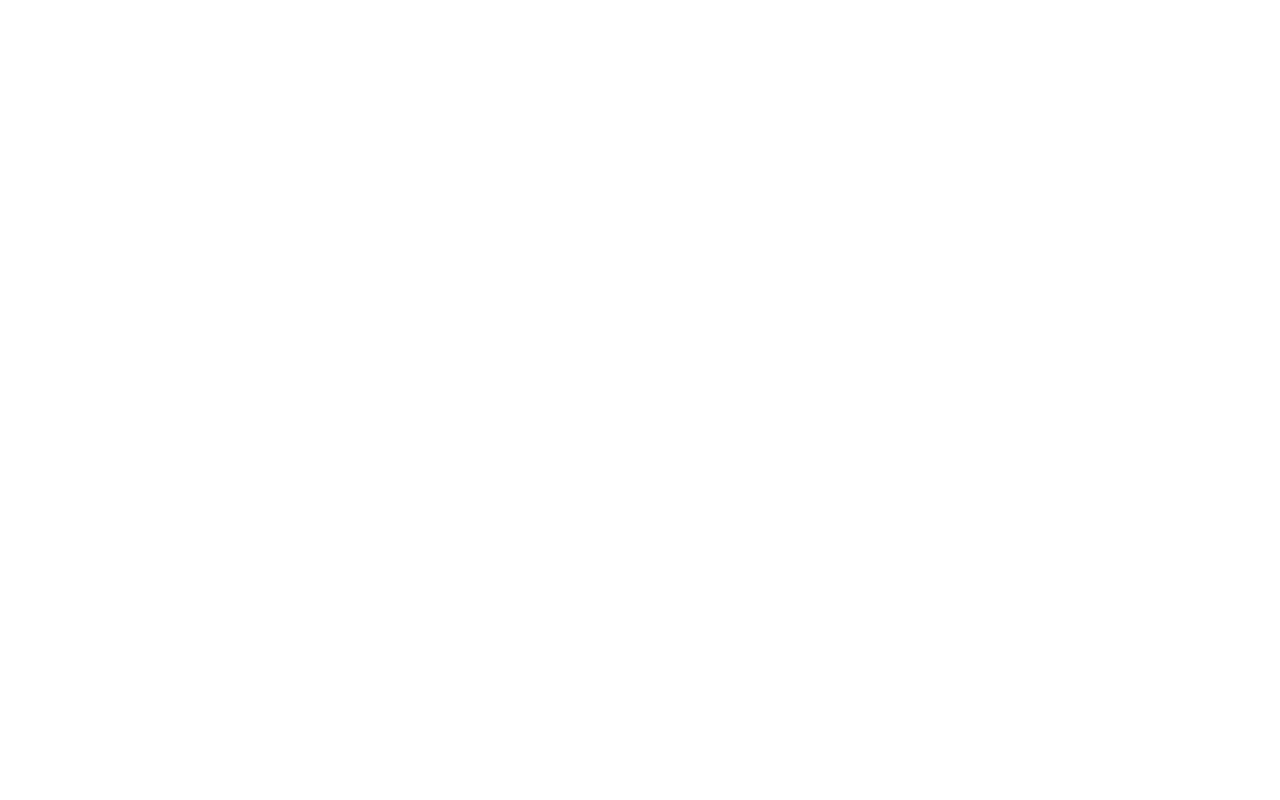
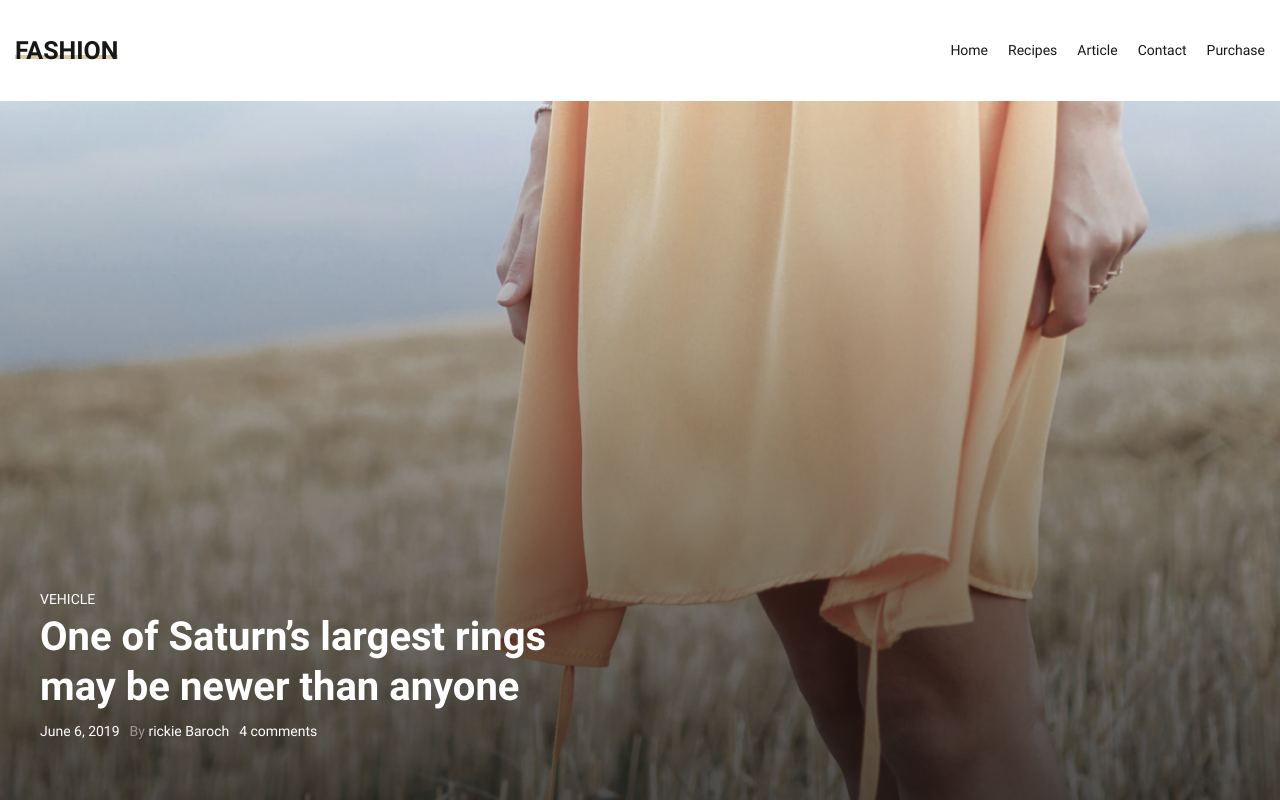
Before and after one commit to ibrohim06/fashion3, a plain HTML site: page index.html in a window 1280 px wide. Drawn offline with Linux system fonts and the light colour scheme.

Commit message:
we were create header

```diff
--- a/index.html
+++ b/index.html
@@ -5,10 +5,49 @@
     <meta http-equiv="X-UA-Compatible" content="IE=edge">
     <meta name="viewport" content="width=device-width, initial-scale=1.0">
     <title>Fashion</title>
-
+    <link rel="stylesheet" href="https://pro.fontawesome.com/releases/v5.15.2/css/all.css"/>
     <link rel="stylesheet" href="style/style.css">
 </head>
 <body>
-
+    <header class="header">
+        <div class="header__nav">
+            <div class="container-header">
+                <nav class="header__nav-content">
+                    <a href="#!" class="header__nav-logo">FASHION</a>
+                    <ul class="header__nav-list">
+                        <li class="header__nav-item">
+                            <a href="#!" class="header__nav-link">Home</a>
+                        </li>
+                        <li class="header__nav-item">
+                            <a href="#!" class="header__nav-link">Recipes</a>
+                        </li>
+                        <li class="header__nav-item">
+                            <a href="#!" class="header__nav-link">Article</a>
+                        </li>
+                        <li class="header__nav-item">
+                            <a href="#!" class="header__nav-link">Contact</a>
+                        </li>
+                        <li class="header__nav-item">
+                            <a href="#!" class="header__nav-link">Purchase</a>
+                        </li>
+                    </ul>
+                </nav>
+            </div>
+        </div>
+        <div class="header__content">
+            <img src="img/bg.jpg" alt="" class="header__content-img">
+            <div class="container">
+                <div class="header__content-box">
+                    <p class="header__text">Vehicle</p>
+                    <h1 class="header__content-title">One of Saturn’s largest rings may be newer than anyone</h1>
+                    <div class="header__content-infos">
+                        <p class="header__content-itext">June 6, 2019</p>
+                        <p class="header__content-itext"> <span>By</span> rickie Baroch </p>
+                        <p class="header__content-itext"> 4 comments</p>
+                    </div>
+                </div>
+            </div>
+        </div>
+    </header>
 </body>
 </html>
--- a/style/style.css
+++ b/style/style.css
@@ -25,6 +25,7 @@
     max-width: 1200px;
     padding: 0 15px;
     margin: 0 auto;
+    width: 100%;
 }
 .container-fluid
 {
@@ -38,3 +39,127 @@
 }
 
 /* root end */
+
+/* header start */
+.header
+{
+    display: flex;
+    flex-direction: column;
+    height: 100vh;
+}
+.header__nav
+{
+    padding: 34px 0;
+}
+.header__nav-content
+{
+    display: flex;
+    justify-content: space-between;
+    align-items: center;
+}
+.header__nav-logo
+{
+
+    font-family:var(--rb700);
+    font-weight: 700;
+    font-size: 25px;
+    line-height: 33px;
+    color: var(--black);
+    position: relative;
+}
+.header__nav-logo::after
+{
+    content: '';
+    width: 100%;
+    height: 4px;
+    background: #c9a96e9d;
+    display: block;
+    position: absolute;
+    bottom: 8px;
+    z-index: -2;
+
+}
+.header__nav-list
+{
+    display: flex;
+}
+.header__nav-item:not(:last-of-type)
+{
+    margin-right: 20px;
+}
+.header__nav-link
+{
+    font-family: var(--rr400);
+    font-weight: normal;
+    font-size: 14px;
+    line-height: 19px;
+    color: var(--black);
+    transition: .3s;
+}
+.header__nav-link:hover
+{
+    color: var(--gold);
+}
+.header__content
+{
+    position: relative;
+    flex-grow: 1;
+    background: linear-gradient(180deg, rgba(0, 0, 0, 6.5e-05) 0%, rgba(0, 0, 0, 0.65) 100%);
+    display: flex;
+    align-items: flex-end;
+    padding-bottom: 59px;
+}
+.header__content-img
+{
+    position: absolute;
+    top: 0;
+    left: 0;
+    width: 100%;
+    height: 100%;
+    z-index: -2;
+    object-fit: cover;
+}
+.header__text
+{
+    font-family: var(--rr400);
+    font-weight: 400;
+    font-size: 14px;
+    line-height: 18px;
+    text-transform: uppercase;
+    color: var(--white);
+}
+.header__content-title
+{
+    font-family: var(--rb700);
+    font-weight: 700;
+    font-size: 40px;
+    line-height: 50px;
+    color: var(--white);
+    margin: 4px 0 10px 0;
+    width: 560px;
+    height: 100px;
+}
+.header__content-infos
+{
+    display: flex;
+}
+.header__content-itext
+{
+    font-family: var(--rr400);
+    font-weight: 400;
+    font-size: 14px;
+    line-height: 19px;
+    color: var(--white);
+}
+.header__content-itext:not(:last-of-type)
+{
+    margin-right: 10px;
+}
+.header__content-itext span
+{
+
+    color: rgba(189, 182, 182, 0.726);
+}
+
+
+/* header  end */
```
Also changed, not shown: img/bg.jpg (added).
